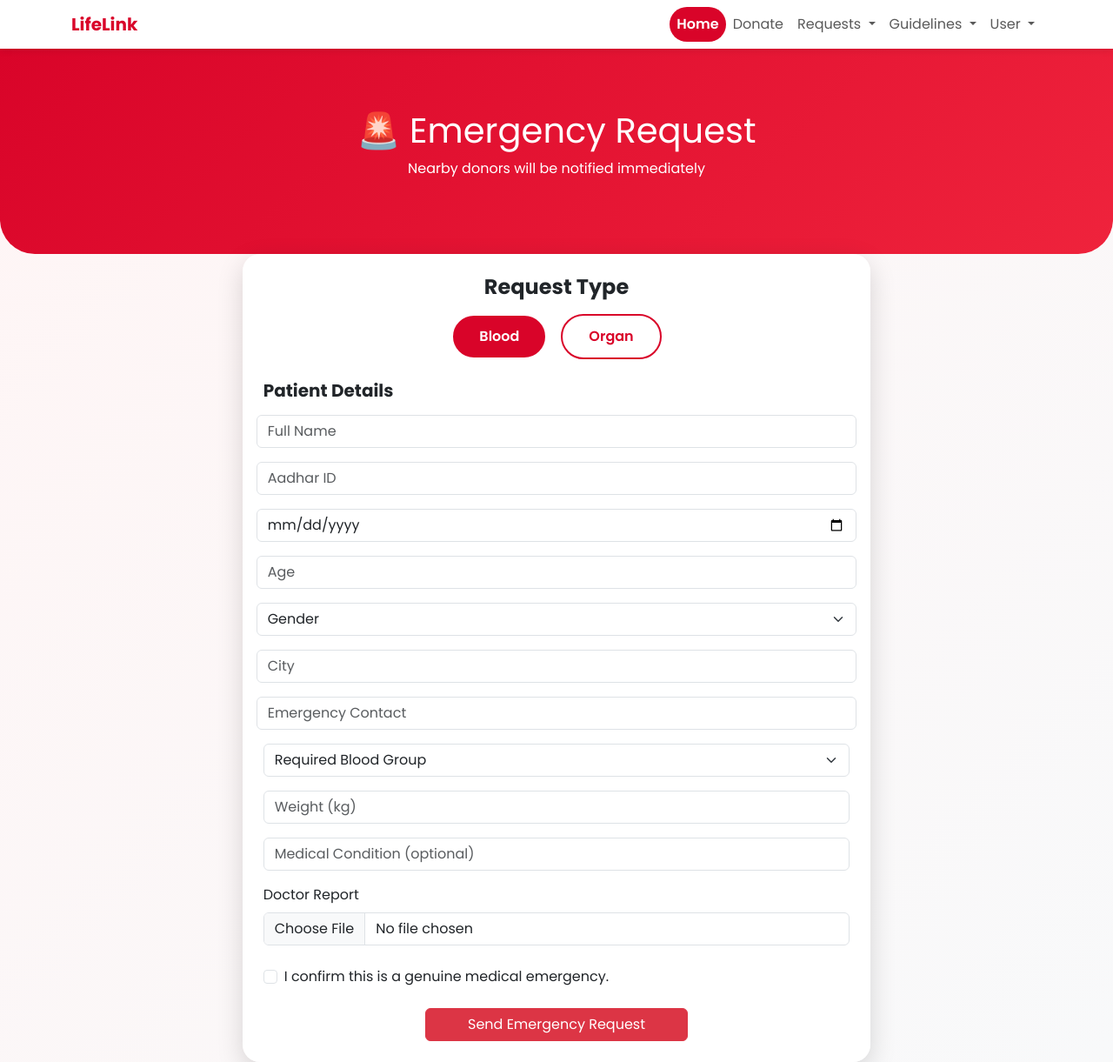
After one commit to parthpetkar24/Projects, a Django app: page /emergency_request/ in a window 1280 px wide. The commit adds this page. Shown: the whole page at 87% size. Run offline with Django 5.2, Linux system fonts and the light colour scheme.

Commit message:
Changes committed

```diff
--- a/Blood_and_Organ_Donation_Finder/blood_and_organ_donation/home/admin.py
+++ b/Blood_and_Organ_Donation_Finder/blood_and_organ_donation/home/admin.py
@@ -1,7 +1,11 @@
 from django.contrib import admin
-from .models import UserProfile,HospitalProfile,BloodDonation,OrganDonation
+from .models import UserProfile,HospitalProfile,BloodDonation,OrganDonation,BloodRequest,OrganRequest,EmergencyBloodRequest,EmergencyOrganRequest
 
 admin.site.register(UserProfile)
 admin.site.register(HospitalProfile)
 admin.site.register(BloodDonation)
 admin.site.register(OrganDonation)
+admin.site.register(BloodRequest)
+admin.site.register(OrganRequest)
+admin.site.register(EmergencyBloodRequest)
+admin.site.register(EmergencyOrganRequest)
--- a/Blood_and_Organ_Donation_Finder/blood_and_organ_donation/home/urls.py
+++ b/Blood_and_Organ_Donation_Finder/blood_and_organ_donation/home/urls.py
@@ -7,6 +7,7 @@ urlpatterns = [
     path('homepage/',views.home, name='homepage'),
     path('donate/',views.donatepage,name='donate'),
     path('request/',views.requestpage,name='request'),
+    path('emergency_request/',views.emergency_request,name='emergency_request'),
     path('login_user/',views.login_user,name='login_user'),
     path('login_hospital/',views.login_hospital,name='login_hospital'),
     path('signup_user/',views.signup_user,name='signup_user'),
--- a/Blood_and_Organ_Donation_Finder/blood_and_organ_donation/home/views.py
+++ b/Blood_and_Organ_Donation_Finder/blood_and_organ_donation/home/views.py
@@ -1,5 +1,5 @@
 from django.shortcuts import render,redirect
-from .models import UserProfile,HospitalProfile,OrganDonation,BloodDonation
+from .models import UserProfile,HospitalProfile,OrganDonation,BloodDonation,BloodRequest,OrganRequest,EmergencyBloodRequest,EmergencyOrganRequest
 from django.contrib.auth.models import User
 from django.contrib.auth import authenticate,login,logout
 from django.contrib import messages
@@ -84,11 +84,126 @@ def donatepage(request):
 
 
         messages.success(request, "Donation registration submitted successfully")
-        return redirect("homepage")
+        return redirect("user_dashboard")
     return render(request,"donate.html")
 
+@login_required(login_url="login_user")
 def requestpage(request):
+    if request.method=="POST":
+        request_type = request.POST.get("request_type")
+        if request_type not in ["blood", "organ"]:
+            messages.error(request, "Invalid donation type")
+            return redirect("request")
+        consent = request.POST.get("consent")
+        full_name=request.POST.get("full_name")
+        aadhar_id=request.POST.get("aadhar_id")
+        dob = request.POST.get("dob")
+        if not dob:
+            messages.error(request, "Date of birth is required")
+            return redirect("request")
+        gender=request.POST.get("gender")
+        city=request.POST.get("city")
+        latitude, longitude=get_location(city)
+        phone=request.POST.get("phone")
+        weight=int(request.POST.get("weight"))
+        medical_condition=request.POST.get("medical_condition")
+        doc_report=request.FILES.get("doc_report")
+        if request_type=="blood":
+            blood_group=request.POST.get("blood_group")
+            BloodRequest.objects.create(
+                full_name=full_name,
+                aadhar_id=aadhar_id,
+                dob=dob,
+                gender=gender,
+                city=city,
+                latitude=latitude,
+                longitude=longitude,
+                phone=phone,
+                blood_group=blood_group,
+                weight=weight,
+                medical_condition=medical_condition,
+                doc_report=doc_report,
+                form_id=create_form_id(BloodDonation)
+            )
+        elif request_type=="organ":
+            organ=request.POST.get("organ")
+            OrganRequest.objects.create(
+                full_name=full_name,
+                aadhar_id=aadhar_id,
+                dob=dob,
+                gender=gender,
+                city=city,
+                latitude=latitude,
+                longitude=longitude,
+                phone=phone,
+                organ=organ,
+                weight=weight,
+                medical_condition=medical_condition,
+                doc_report=doc_report,
+                form_id=create_form_id(OrganDonation)
+            )
+
+
+        messages.success(request, "Request Made Successfully! ")
+        return redirect("user_dashboard")
     return render(request,"request.html")
+
+def emergency_request(request):
+    if request.method=="POST":
+        request_type = request.POST.get("request_type")
+        if request_type not in ["blood", "organ"]:
+            messages.error(request, "Invalid donation type")
+            return redirect("emergency_request")
+        full_name=request.POST.get("full_name")
+        aadhar_id=request.POST.get("aadhar_id")
+        dob = request.POST.get("dob")
+        if not dob:
+            messages.error(request, "Date of birth is required")
+            return redirect("request")
+        gender=request.POST.get("gender")
+        city=request.POST.get("city")
+        latitude, longitude=get_location(city)
+        phone=request.POST.get("phone")
+        weight=int(request.POST.get("weight"))
+        medical_condition=request.POST.get("medical_condition")
+        doc_report=request.FILES.get("doc_report")
+        if request_type=="blood":
+            blood_group=request.POST.get("blood_group")
+            EmergencyBloodRequest.objects.create(
+                full_name=full_name,
+                aadhar_id=aadhar_id,
+                dob=dob,
+                gender=gender,
+                city=city,
+                latitude=latitude,
+                longitude=longitude,
+                phone=phone,
+                blood_group=blood_group,
+                weight=weight,
+                medical_condition=medical_condition,
+                doc_report=doc_report,
+                form_id=create_form_id(BloodDonation)
+            )
+        elif request_type=="organ":
+            organ=request.POST.get("organ")
+            EmergencyOrganRequest.objects.create(
+                full_name=full_name,
+                aadhar_id=aadhar_id,
+                dob=dob,
+                gender=gender,
+                city=city,
+                latitude=latitude,
+                longitude=longitude,
+                phone=phone,
+                organ=organ,
+                weight=weight,
+                medical_condition=medical_condition,
+                doc_report=doc_report,
+                form_id=create_form_id(OrganDonation)
+            )
+        messages.success(request, "Request Made Successfully! ")
+        return redirect("homepage")
+    return render(request,"emergency_request.html")
 
 def create_form_id(model, length=5):
     characters = ascii_letters + digits
--- /dev/null
+++ b/Blood_and_Organ_Donation_Finder/blood_and_organ_donation/static/emergency_request.css
@@ -0,0 +1,37 @@
+body {
+  font-family: 'Poppins', sans-serif;
+  background: linear-gradient(135deg, #fff5f5, #f8f9fa);
+}
+
+.hero {
+  background: linear-gradient(135deg, #d90429, #ef233c);
+  color: #fff;
+  padding: 70px 20px;
+  text-align: center;
+  border-radius: 0 0 40px 40px;
+}
+
+.card-glass {
+  background: rgba(255, 255, 255, 0.92);
+  backdrop-filter: blur(10px);
+  border-radius: 20px;
+  box-shadow: 0 10px 30px rgba(0,0,0,0.15);
+}
+
+.tab-btn {
+  border: 2px solid #d90429;
+  color: #d90429;
+  padding: 12px 30px;
+  border-radius: 30px;
+  font-weight: 600;
+  background: transparent;
+}
+
+.tab-btn.active {
+  background: #d90429;
+  color: white;
+}
+
+.hidden {
+  display: none;
+}
--- /dev/null
+++ b/Blood_and_Organ_Donation_Finder/blood_and_organ_donation/static/emergency_request.js
@@ -0,0 +1,34 @@
+let requestType = "blood";
+
+function selectType(type, btn) {
+  emergency_request_type = type;
+  document.getElementById("emergency_request_type").value = type;
+
+  document.getElementById("bloodSection")
+    .classList.toggle("hidden", type !== "blood");
+
+  document.getElementById("organSection")
+    .classList.toggle("hidden", type !== "organ");
+
+  document.querySelectorAll(".tab-btn")
+    .forEach(b => b.classList.remove("active"));
+
+  btn.classList.add("active");
+}
+
+function calculateAge() {
+  const dob = document.getElementById("dob").value;
+  if (!dob) return;
+
+  const birth = new Date(dob);
+  const today = new Date();
+  let age = today.getFullYear() - birth.getFullYear();
+
+  if (
+    today.getMonth() < birth.getMonth() ||
+    (today.getMonth() === birth.getMonth() &&
+     today.getDate() < birth.getDate())
+  ) age--;
+
+  document.getElementById("age").value = age;
+}
--- a/Blood_and_Organ_Donation_Finder/blood_and_organ_donation/templates/base.html
+++ b/Blood_and_Organ_Donation_Finder/blood_and_organ_donation/templates/base.html
@@ -67,7 +67,23 @@
                 <ul class="navbar-nav">
                     <li class="nav-item"><a class="nav-link active" href="/homepage/">Home</a></li>
                     <li class="nav-item"><a class="nav-link" href="/donate/">Donate</a></li>
-                    <li class="nav-item"><a class="nav-link" href="/request/">Request</a></li>
+                    <li class="nav-item dropdown">
+                        <a class="nav-link dropdown-toggle" href="#" id="requestDropdown" role="button" data-bs-toggle="dropdown" aria-expanded="false">
+                        Requests
+                        </a>
+                        <ul class="dropdown-menu dropdown-menu-end shadow">
+                            <li>
+                                <a class="dropdown-item" href="/emergency_request/">
+                                    Emergency request
+                                </a>
+                            </li>
+                            <li>
+                                <a class="dropdown-item" href="/request/" >
+                                    Request
+                                </a>
+                            </li>
+                        </ul>
+                    </li>
                     <li class="nav-item dropdown">
                         <a class="nav-link dropdown-toggle" href="#" id="guidelinesDropdown" role="button" data-bs-toggle="dropdown" aria-expanded="false">
                         Guidelines
@@ -85,7 +101,7 @@
                             </li>
                         </ul>
                     </li>
-                    <a class="nav-link dropdown-toggle" href="#" id="guidelinesDropdown" role="button" data-bs-toggle="dropdown" aria-expanded="false">
+                    <a class="nav-link dropdown-toggle" href="#" id="userdropdown" role="button" data-bs-toggle="dropdown" aria-expanded="false">
                         {% if user.is_authenticated %}
                           {% if user.userprofile %}
                             {{ user.userprofile.full_name }}
--- /dev/null
+++ b/Blood_and_Organ_Donation_Finder/blood_and_organ_donation/templates/emergency_request.html
@@ -0,0 +1,119 @@
+{% extends 'base.html' %}
+{% load static %}
+
+{% block title %}Emergency Request{% endblock %}
+
+{% block sub_head %}
+<link href="https://cdn.jsdelivr.net/npm/bootstrap@5.3.2/dist/css/bootstrap.min.css" rel="stylesheet">
+<link href="https://cdn.jsdelivr.net/npm/bootstrap-icons/font/bootstrap-icons.css" rel="stylesheet">
+<link href="https://fonts.googleapis.com/css2?family=Poppins:wght@400;600;700&display=swap" rel="stylesheet">
+<link rel="stylesheet" href="{% static 'emergency_request.css' %}">
+{% endblock %}
+
+{% block hero %}
+<section class="hero">
+  <h1>🚨 Emergency Request</h1>
+  <p>Nearby donors will be notified immediately</p>
+</section>
+{% endblock %}
+
+{% block body %}
+<div class="container col-lg-7 col-md-9 mt-n5">
+  <div class="card-glass p-4">
+
+    <form method="post" action="/emergency_request/" enctype="multipart/form-data">
+      {% csrf_token %}
+
+      <input type="hidden" name="priority" value="emergency">
+      <input type="hidden" name="request_type" id="emergency_request_type" value="blood">
+
+      <!-- Request Type -->
+      <h4 class="fw-bold text-center mb-3">Request Type</h4>
+      <div class="d-flex justify-content-center gap-3 mb-4">
+        <button type="button" class="btn tab-btn active"
+                onclick="selectType('blood', this)">Blood</button>
+
+        <button type="button" class="btn tab-btn"
+                onclick="selectType('organ', this)">Organ</button>
+      </div>
+
+      <!-- Patient Details -->
+      <h5 class="fw-bold mb-3">Patient Details</h5>
+      <div class="row g-3">
+        <input class="form-control" name="full_name" placeholder="Full Name" required>
+        <input class="form-control" name="aadhar_id" placeholder="Aadhar ID" maxlength="12" required>
+
+        <input type="date" class="form-control" name="dob" id="dob" onchange="calculateAge()" required>
+        <input class="form-control" name="age" id="age" placeholder="Age" readonly>
+
+        <select class="form-select" name="gender" required>
+          <option value="">Gender</option>
+          <option value="M">Male</option>
+          <option value="F">Female</option>
+          <option value="O">Other</option>
+          <option value="PNS">Prefer Not Say</option>
+        </select>
+
+        <input class="form-control" name="city" placeholder="City" required>
+        <input class="form-control" name="phone" placeholder="Emergency Contact" required>
+      </div>
+
+      <!-- Blood -->
+      <div id="bloodSection" class="mt-3">
+        <select class="form-select" name="blood_group">
+          <option value="">Required Blood Group</option>
+            <option value="AB+">AB+</option>
+            <option value="AB-">AB-</option>
+            <option value="A+">A+</option>
+            <option value="A-">A-</option>
+            <option value="B+">B+</option>
+            <option value="B-">B-</option>
+            <option value="O+">O+</option>
+            <option value="O-">O-</option>
+        </select>
+      </div>
+
+      <!-- Organ -->
+      <div id="organSection" class="hidden mt-3">
+        <select class="form-select" name="organ">
+          <option value="">Required Organ</option>
+            <option value="Kidney">Kidney</option>
+            <option value="Liver">Liver</option>
+            <option value="Lungs">Lungs</option>
+            <option value="Heart">Heart</option>
+            <option value="Pancreas">Pancreas</option>
+            <option value="Intestine">Intestine</option>
+            <option value="Uterus">Uterus</option>
+            <option value="Eyes">Eyes</option>
+            <option value="Tissues">Tissues</option>
+        </select>
+      </div>
+
+      <!-- Medical Info -->
+      <input class="form-control mt-3" name="weight" placeholder="Weight (kg)" required>
+      <input class="form-control mt-3" name="medical_condition"
+             placeholder="Medical Condition (optional)">
+
+      <label class="form-label mt-3">Doctor Report</label>
+      <input type="file" class="form-control" name="doc_report" required>
+
+      <!-- Consent -->
+      <div class="form-check mt-4">
+        <input class="form-check-input" type="checkbox" required>
+        <label class="form-check-label">
+          I confirm this is a genuine medical emergency.
+        </label>
+      </div>
+
+      <div class="text-center mt-4">
+        <button type="submit" class="btn btn-danger px-5">
+           Send Emergency Request
+        </button>
+      </div>
+
+    </form>
+  </div>
+</div>
+
+<script src="{% static 'emergency_request.js' %}"></script>
+{% endblock %}
--- a/Blood_and_Organ_Donation_Finder/blood_and_organ_donation/templates/home.html
+++ b/Blood_and_Organ_Donation_Finder/blood_and_organ_donation/templates/home.html
@@ -16,6 +16,7 @@
         <div class="d-flex justify-content-center gap-3">
             <button class="btn btn-donate" onclick="window.open('/donate/','_self')">Donate</button>
             <button class="btn btn-request" onclick="window.open('/request/','_self')">Request</button>
+            <button class="btn btn-request" onclick="window.open('/emergency_request/','_self')"> Emergency Request</button>
         </div>
     </section>
     {% endblock %}
```
Also changed, not shown: Blood_and_Organ_Donation_Finder/blood_and_organ_donation/home/models.py (+176 -0 lines), Blood_and_Organ_Donation_Finder/blood_and_organ_donation/templates/request.html (+18 -19 lines), Blood_and_Organ_Donation_Finder/blood_and_organ_donation/home/migrations/0012_bloodrequest_emergencybloodrequest_and_more.py (added), 3 other files.
